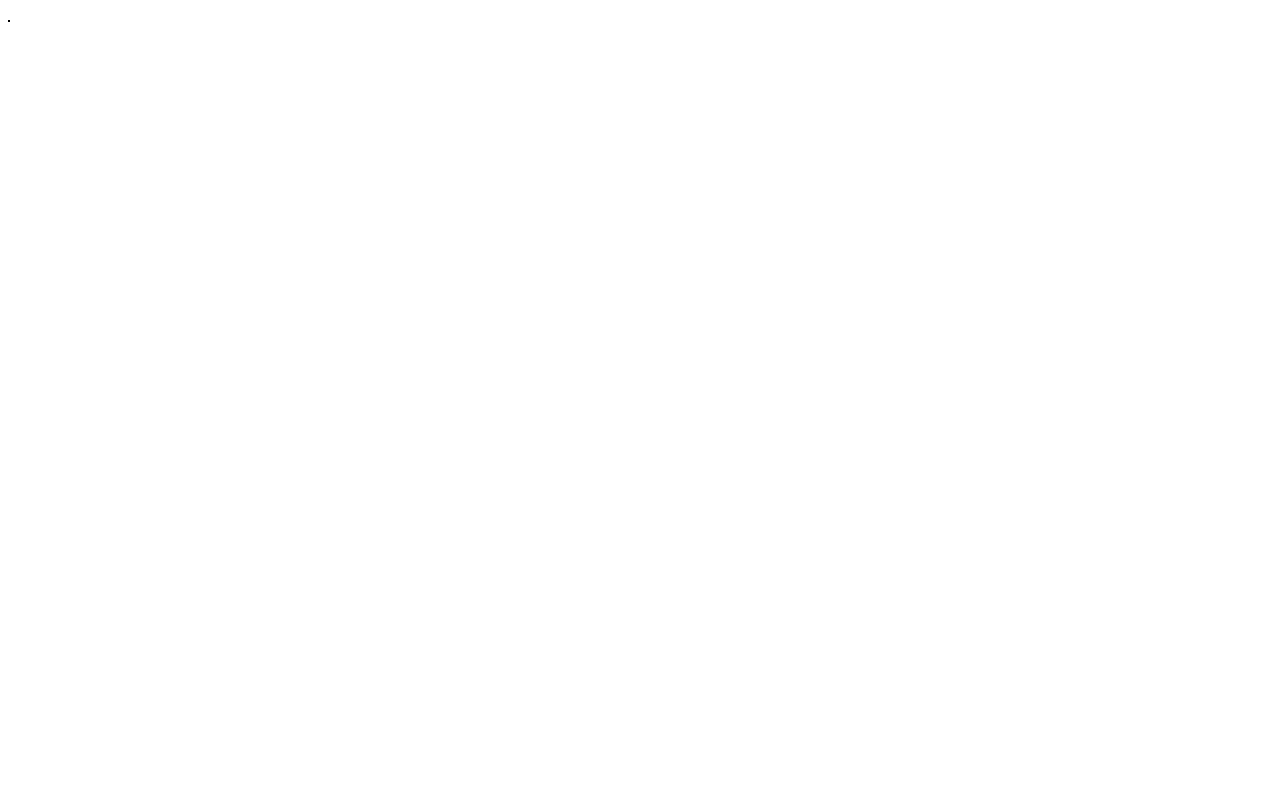
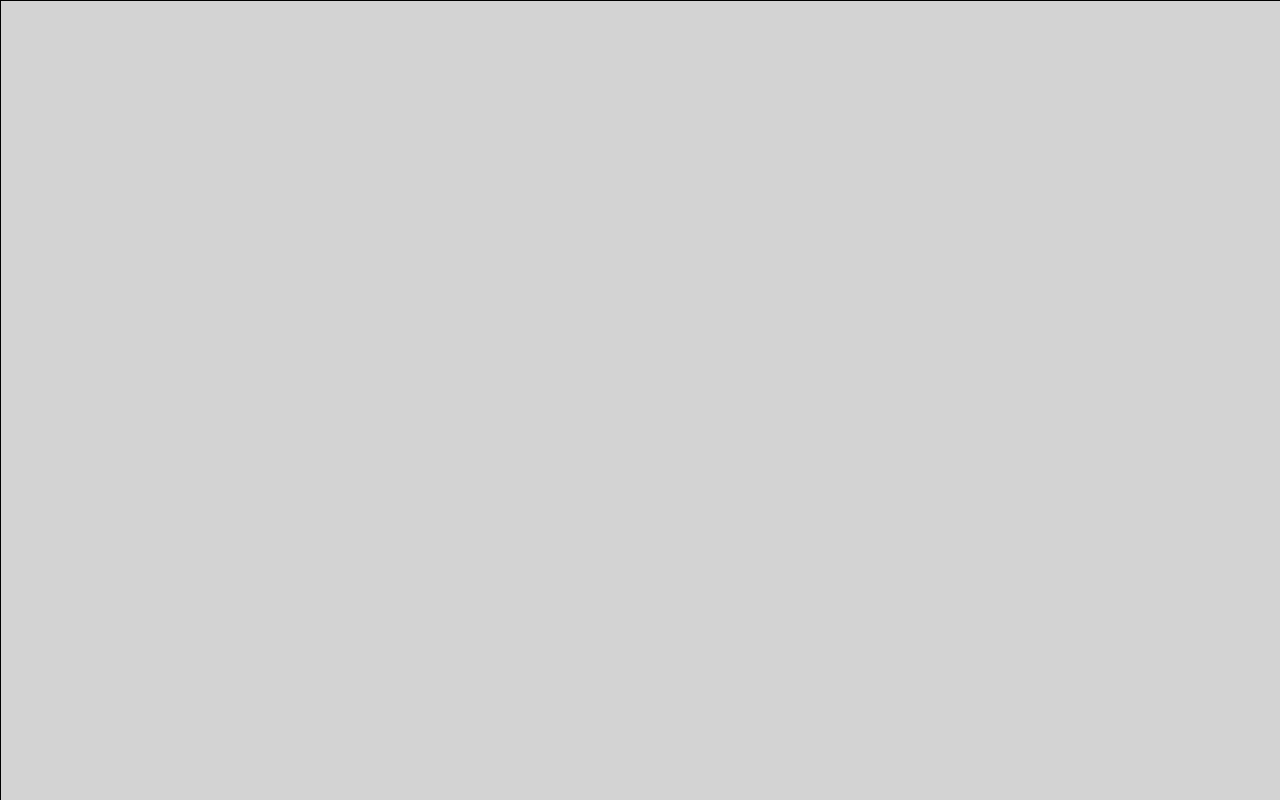
Before and after one commit to Gilles-Marco/L3MIAGE_GestionProjet, a plain HTML site: page index.html in a window 1280 px wide. Drawn offline with Linux system fonts and the light colour scheme.

Commit message:
Canvas to fullscreen

```diff
--- a/script.js
+++ b/script.js
@@ -3,8 +3,6 @@ window.onload = init;
 function init(){
   //Resize canvas to fullscreen
   var canvas = document.querySelector("#myCanvas");
-  canvas.height = document.innerHeight;
-  canvas.width = document.innerWidth;
 
   //Start animation
   requestAnimationFrame(updateCanvas);
--- a/style.css
+++ b/style.css
@@ -1,4 +1,18 @@
+*{
+  margin:0;
+  padding:0;
+  overflow-x:hidden;
+  overflow-y:hidden;
+}
+
+body, html {
+  height:100%;
+}
+
 #myCanvas{
+  overflow:hidden;
   border: solid 1px black;
   background: lightgrey;
+  height:100%;
+  width:100%;
 }
```
